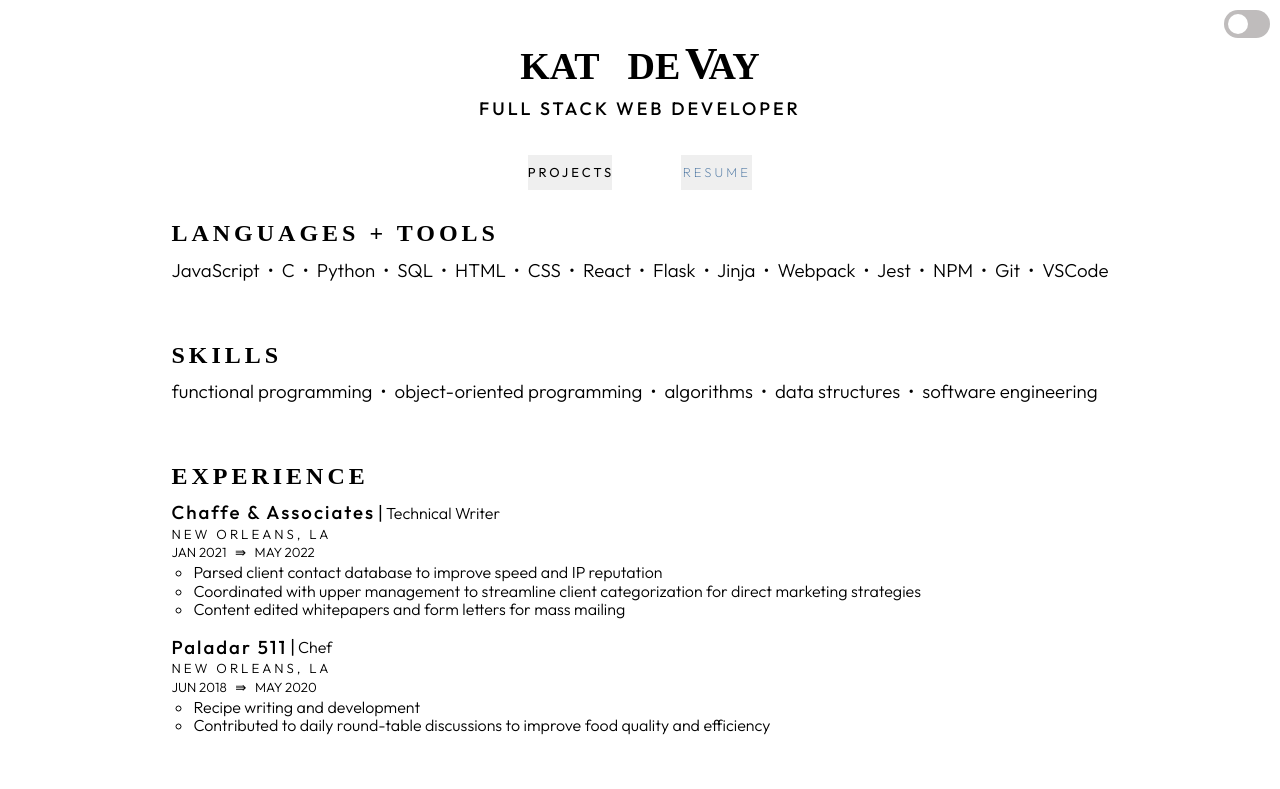
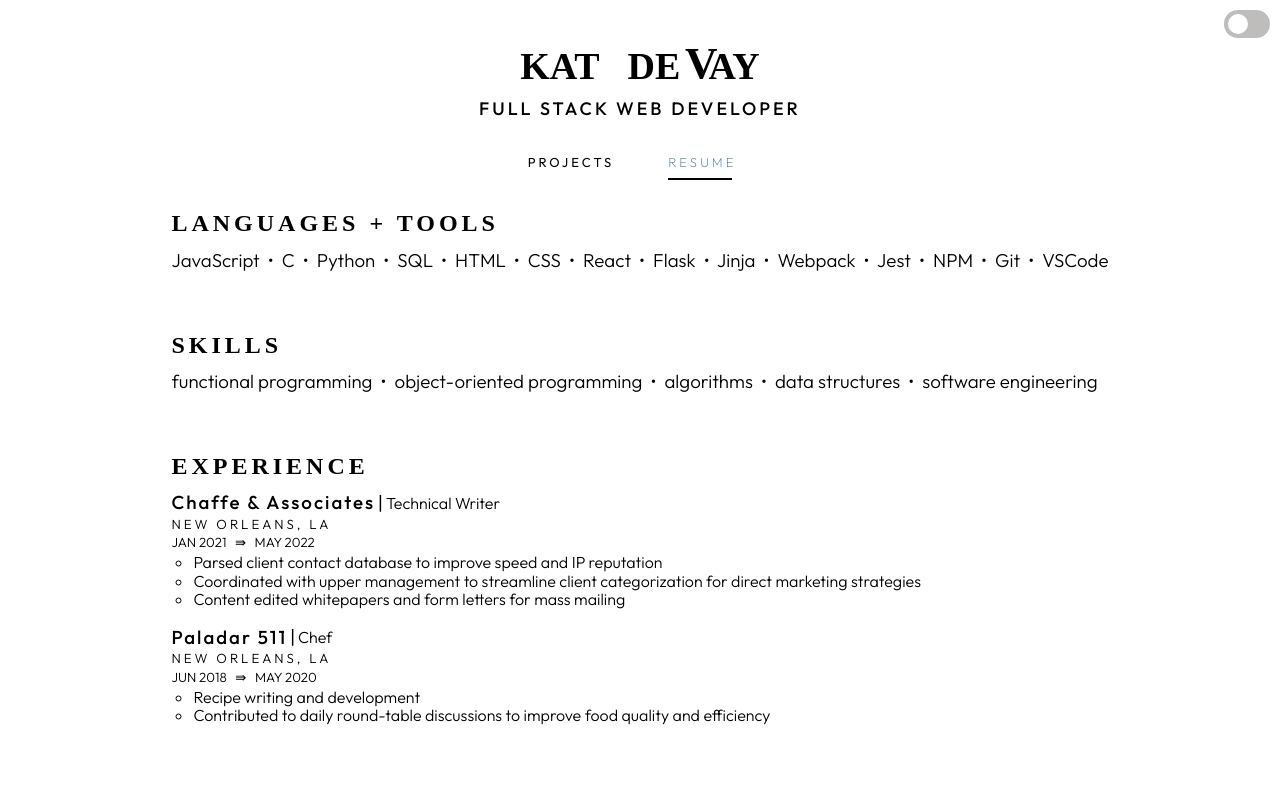
Before and after one commit to kdevay/kdevay.github.io, a React (Create React App) app: page / in a window 1280 px wide. Shown: the top 789 px of the page. Built offline with nearby package versions, Linux system fonts and the light colour scheme; a web font is replaced by a local one.

Commit message:
Add more intuitive design to tabs

```diff
--- a/src/components/header.js
+++ b/src/components/header.js
@@ -3,21 +3,18 @@ import React, { useState, useEffect } from "react";
 export default function Header(props) {
     const {changeTab, tab, mode} = props;
 
-    const [isSelectedP, setIsSelectedP] = useState(tab === 'projects' ? 'selected' : 'unSelected');
-    const [isSelectedR, setIsSelectedR] = useState(tab === 'resume' ? 'selected' : 'unSelected');
+    const [isSelectedP, setIsSelectedP] = useState(tab === 'projects' ? 'selected' : '');
+    const [isSelectedR, setIsSelectedR] = useState(tab === 'resume' ? 'selected' : '');
 
-    const [modeP, setModeP] = useState(mode === 'dark' ? 'D' : 'L');
-    const [modeR, setModeR] = useState(mode === 'dark' ? 'D' : 'L');
-
+    const [modePR, setModePR] = useState(mode === 'dark' ? 'D' : 'L');
 
     useEffect(() => {
-        setIsSelectedP(tab === 'projects' ? 'selected' : 'unSelected');
-        setIsSelectedR(tab === 'resume' ? 'selected' : 'unSelected');
+        setIsSelectedP(tab === 'projects' ? 'selected' : '');
+        setIsSelectedR(tab === 'resume' ? 'selected' : '');
     }, [tab]);
 
     useEffect(() => {
-        setModeP(mode === 'dark' ? 'D' : 'L');
-        setModeR(mode === 'dark' ? 'D' : 'L');
+        setModePR(mode === 'dark' ? 'D' : 'L');
     }, [mode]);
 
 
@@ -36,8 +33,14 @@ export default function Header(props) {
             <h2 id='title'>FULL STACK WEB DEVELOPER</h2>
 
             <div id="tabs">
-                <button onClick={change} className={modeP + isSelectedP} id='projects'>PROJECTS</button>
-                <button onClick={change} className={modeR + isSelectedR} id='resume'>RESUME</button>
+                <div>
+                    <div onClick={change} className={'tab' + ' ' + modePR + isSelectedP} id='projects'>PROJECTS</div>
+                    {isSelectedP ? <hr></hr> : null}
+                </div>
+                <div>
+                    <div onClick={change} className={'tab' + ' ' + modePR + isSelectedR} id='resume'>RESUME</div>
+                    {isSelectedR ? <hr className='rLine'></hr> : null}
+                </div>
             </div>
         </div>
 
--- a/src/styles/index.css
+++ b/src/styles/index.css
@@ -8,6 +8,10 @@ h2, h3, h4, p{
 }
 h5{
     margin: 3px 0px;
+}
+hr{
+    margin: 0px;
+    border-style: solid;
 }
 p{
     font-size: 10px;
@@ -110,27 +114,16 @@ button:hover{
     display: flex;
     justify-content: space-between;
 }
-#projects{
+.tab{
     font-family: 'Outfit';
     font-size: 13px;
-    border: none;
     width: 84px;
-    height: 35px;
+    height: 23px;
     letter-spacing: 3px;
     padding: 0px;
+    margin-bottom: 0px;
 }
-#resume{
-    background-color: none;
-    font-family: 'Outfit';
-    font-size: 13px;
-    border: none;
-    width: 71px;
-    height: 35px;
-    letter-spacing: 3px;
-    padding: 0px;
-}
-#resume:hover,
-#projects:hover{
+.tab:hover{
     cursor: pointer;
 }
 .Dselected{
@@ -141,9 +134,16 @@ button:hover{
     color: #547ca6;
     font-weight: 200;
 }
-.DunSelected,
-.LunSelected{
+.D{
+    background-color: #363537;
     color: inherit;
+}
+.L{
+    background-color:#ffffff;
+    color: inherit;
+}
+.rLine{
+    width: 62px;
 }
 
 
@@ -220,7 +220,7 @@ button:hover{
     align-items: start;
     justify-items: center;
     gap: 90px;
-    margin: 30px 0px 65px 0px;
+    margin: 50px 0px 65px 0px;
     align-items: center;
 }
 .row {
```
